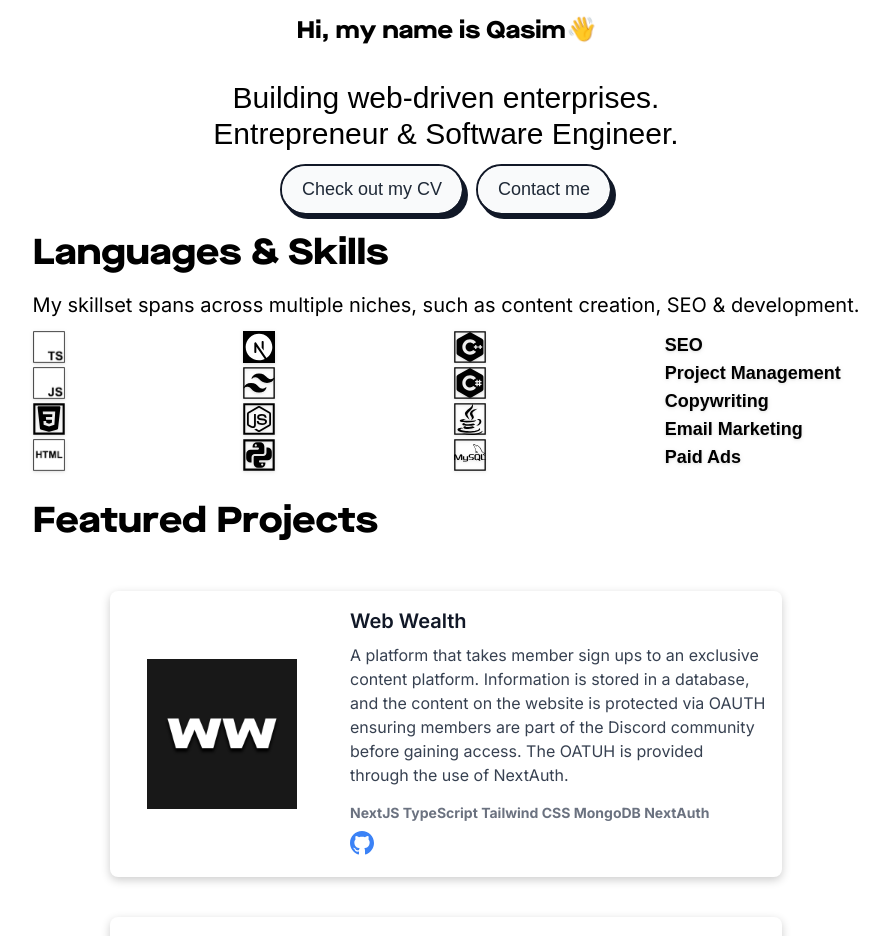
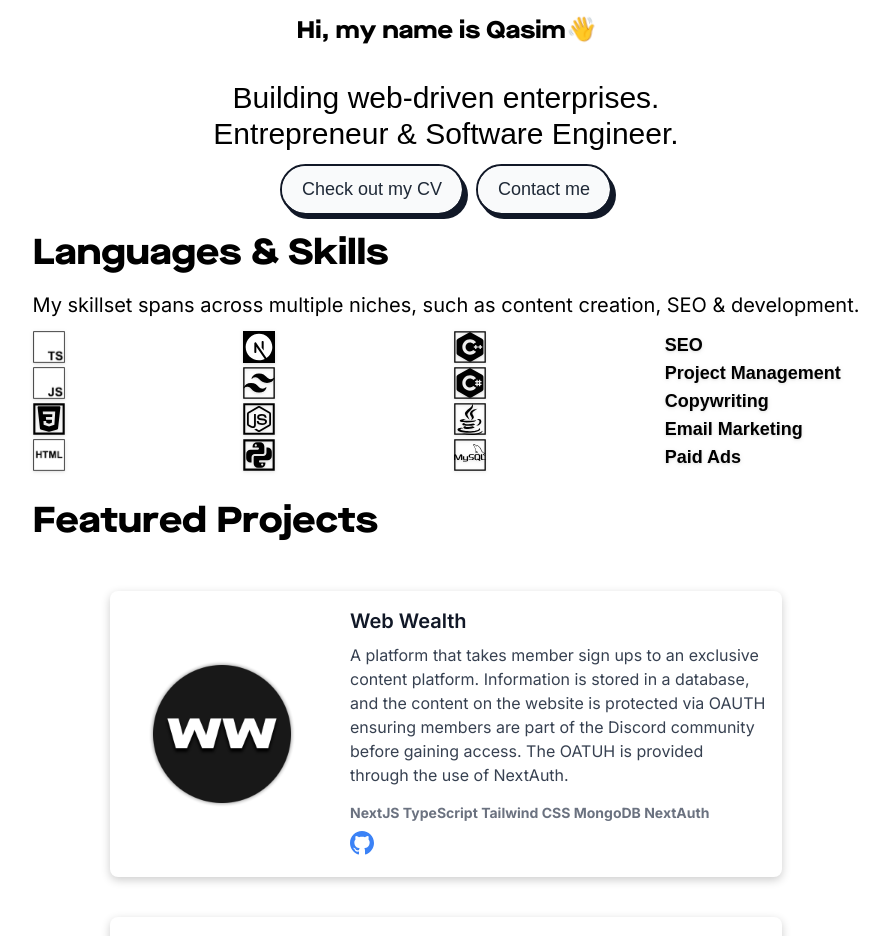
Before and after one commit to theqasim/qasimfyi, a Next.js app: page / in a window 1280 px wide. Shown: the top 936 px of the page, without its empty margins (194-1083 px from the left). Built offline with nearby package versions, Linux system fonts and the light colour scheme.

Commit message:
new ww logo

```diff
--- a/src/components/higlightedProjects.tsx
+++ b/src/components/higlightedProjects.tsx
@@ -63,7 +63,7 @@ const ProjectCard: React.FC<ProjectCardProps> = ({
 
 const featuredProjects = [
   {
-    url: "/resources/assets/wwlogo.png",
+    url: "/resources/assets/wwclogo.png",
     title: "Web Wealth",
     description:
       "A platform that takes member sign ups to an exclusive content platform. Information is stored in a database, and the content on the website is protected via OAUTH ensuring members are part of the Discord community before gaining access. The OATUH is provided through the use of NextAuth.",
```
